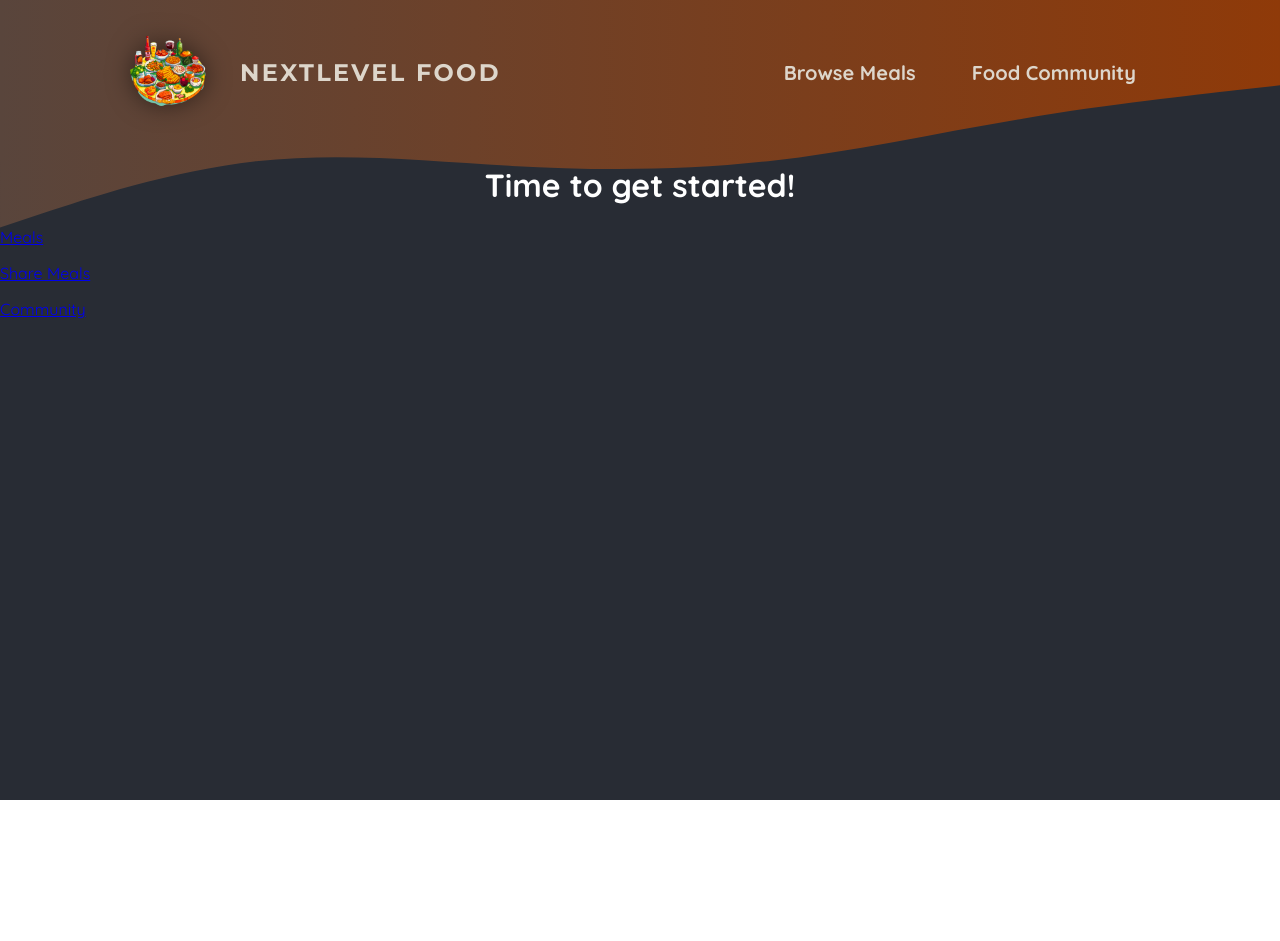
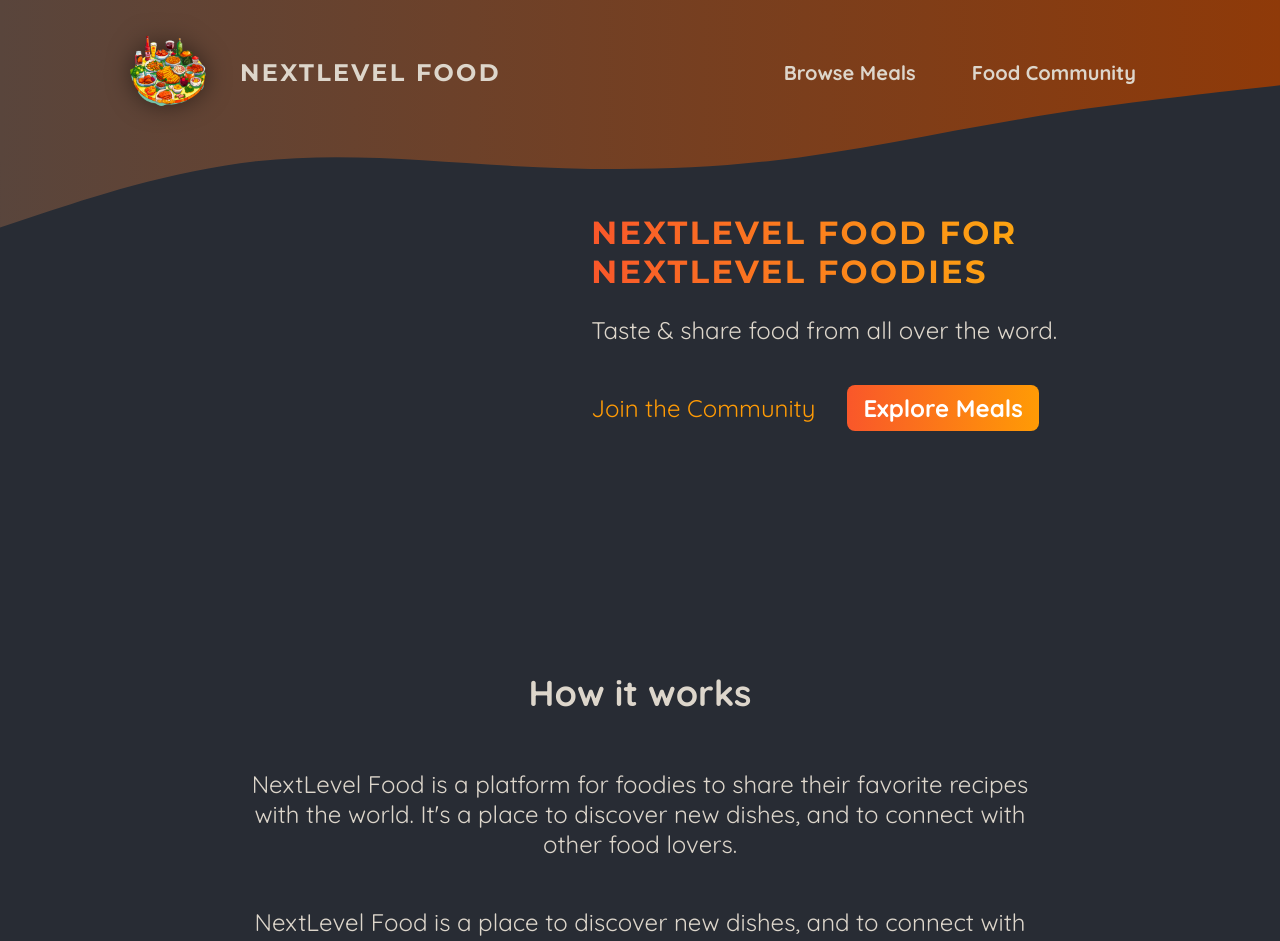
Before and after one commit to PedroJCAlmeida/food-nextjs, a Next.js app: page / in a window 1280 px wide. Shown: the top 941 px of the page. Before the commit the page ends 800 px from the top, so only its background shows below. Built offline with nearby package versions, Linux system fonts and the light colour scheme.

Commit message:
Populating the starting page content

```diff
--- a/app/page.js
+++ b/app/page.js
@@ -1,16 +1,49 @@
 import Link from "next/link";
+import classes from "./page.module.css";
 
 export default function Home() {
   return (
-    <main>
-      <h1 style={{ color: 'white', textAlign: 'center' }}>
-        Time to get started!
-      </h1>
+    <>
+      <header className={classes.header}>
+        <div className={classes.slideshow}></div>
+        <div>
+          <div className={classes.hero}>
+            <h1>NextLevel Food for NextLevel Foodies</h1>
+            <p>Taste & share food from all over the word.</p>
+          </div>
+          <div className={classes.cta}>
+            <Link href="/community">Join the Community</Link>
+            <Link href="/meals">Explore Meals</Link>
+          </div>
+        </div>
+      </header>
+      <main>
+        <section className={classes.section}>
+          <h2>How it works</h2>
+          <p>
+            NextLevel Food is a platform for foodies to share their favorite
+            recipes with the world. It&apos;s a place to discover new dishes, and to
+            connect with other food lovers.
+          </p>
+          <p>
+            NextLevel Food is a place to discover new dishes, and to connect
+            with other food lovers.
+          </p>
+        </section>
 
-      <p><Link href="./meals">Meals</Link></p>
-      <p><Link href="./meals/share">Share Meals</Link></p>
-      <p><Link href="./community">Community</Link></p>
-
-    </main>
+        <section className={classes.section}>
+          <h2>Why NextLevel Food?</h2>
+          <p>
+            NextLevel Food is a platform for foodies to share their favorite
+            recipes with the world. It&apos;s a place to discover new dishes, and to
+            connect with other food lovers.
+          </p>
+          <p>
+            NextLevel Food is a place to discover new dishes, and to connect
+            with other food lovers.
+          </p>
+        </section>
+      </main>
+    </>
   );
 }
--- /dev/null
+++ b/app/page.module.css
@@ -0,0 +1,75 @@
+.header {
+  display: flex;
+  gap: 3rem;
+  margin: 3rem auto;
+  width: 90%;
+  max-width: 75rem;
+}
+
+.slideshow {
+  width: 40rem;
+  height: 25rem;
+}
+
+.hero {
+  color: #ddd6cb;
+  font-size: 1.5rem;
+}
+
+.hero h1 {
+  font-size: 2rem;
+  font-weight: bold;
+  font-family: 'Montserrat', sans-serif;
+  letter-spacing: 0.15rem;
+  text-transform: uppercase;
+  background: linear-gradient(90deg, #f9572a, #ffc905);
+  background-clip: text;
+  -webkit-background-clip: text;
+  -webkit-text-fill-color: transparent;
+}
+
+.cta {
+  font-size: 1.5rem;
+  display: flex;
+  gap: 1rem;
+}
+
+.cta a {
+  display: inline-block;
+  margin-top: 1rem;
+  padding: 0.5rem 1rem;
+  border-radius: 0.5rem;
+  background: linear-gradient(90deg, #f9572a, #ff9b05);
+  color: #ffffff;
+  font-weight: bold;
+  text-decoration: none;
+}
+
+.cta a:hover,
+.cta a:active {
+  background: linear-gradient(90deg, #fd4715, #f9b241);
+}
+
+.cta a:first-child {
+  background: transparent;
+  font-weight: normal;
+  color: #ff9b05;
+  padding-left: 0;
+}
+
+.cta a:first-child:hover,
+.cta a:first-child:active {
+  background: transparent;
+  color: #f9b241;
+}
+
+.section {
+  display: flex;
+  flex-direction: column;
+  color: #ddd6cb;
+  font-size: 1.5rem;
+  max-width: 50rem;
+  width: 90%;
+  margin: 2rem auto;
+  text-align: center;
+}
```
